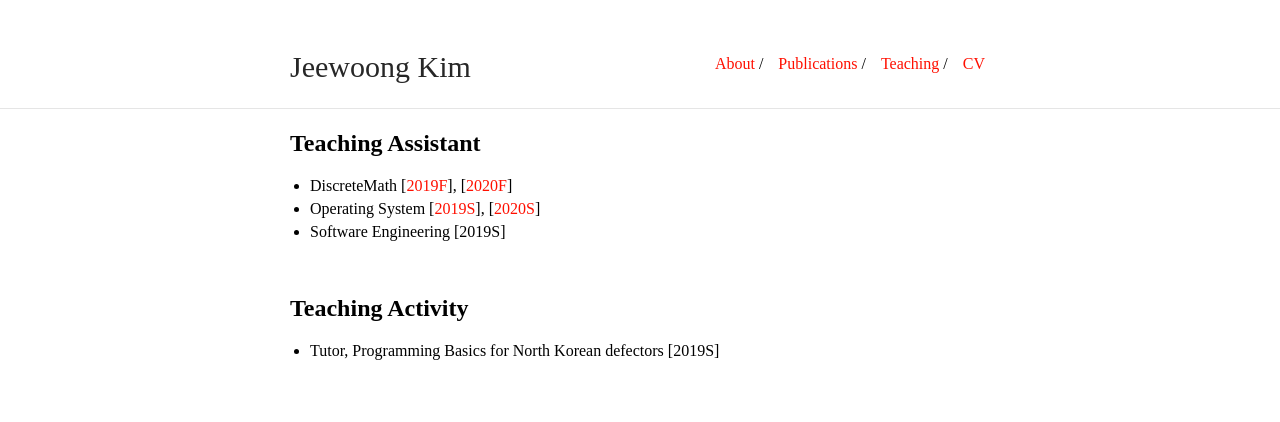
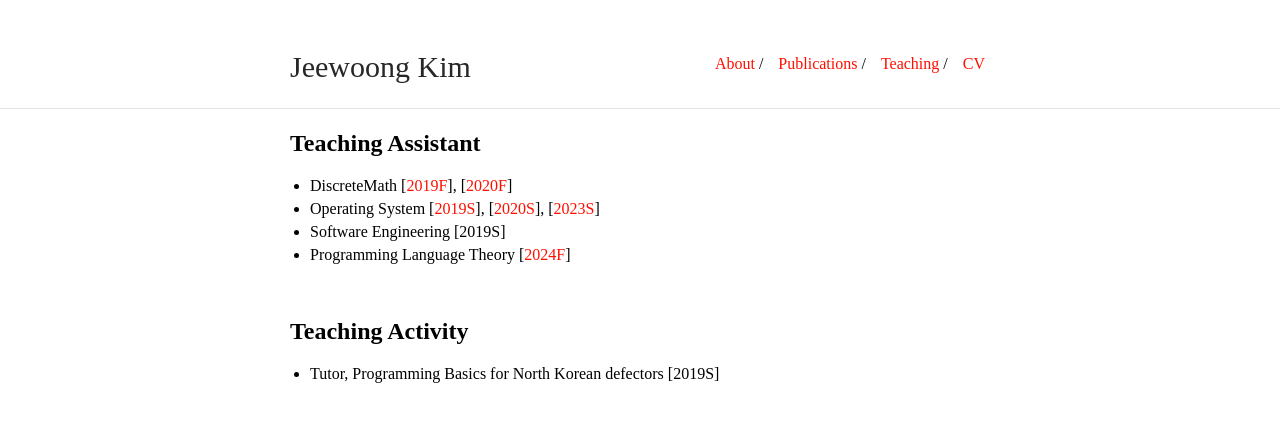
Before and after one commit to JeewoongKim/jeewoongkim.github.io, a Jekyll site: the page built from teaching.md, in a window 1280 px wide. Shown: the top 422 px of the page. Built offline with Jekyll 4.4.1, drawn with Linux system fonts in a browser that asks for light colours; our own code applies the rules of GitHub Pages for plain Markdown files.

Commit message:
Update teaching.md

```diff
--- a/teaching.md
+++ b/teaching.md
@@ -1,7 +1,8 @@
 ## Teaching Assistant
 - DiscreteMath \[[2019F](https://github.com/hongshin/DiscreteMath/tree/2019fall)\], \[[2020F](https://github.com/hongshin/DiscreteMath/tree/2020fall)\]
-- Operating System \[[2019S](https://github.com/hongshin/OperatingSystem/tree/2019spring)\], \[[2020S](https://github.com/hongshin/OperatingSystem/tree/2020spring)\]
+- Operating System \[[2019S](https://github.com/hongshin/OperatingSystem/tree/2019spring)\], \[[2020S](https://github.com/hongshin/OperatingSystem/tree/2020spring)\], \[[2023S](https://github.com/hongshin/OperatingSystem/tree/2023spring)\]
 - Software Engineering \[2019S\]
+- Programming Language Theory \[[2024F](https://github.com/hongshin/proglang)\]
 
 <br>
 
```
